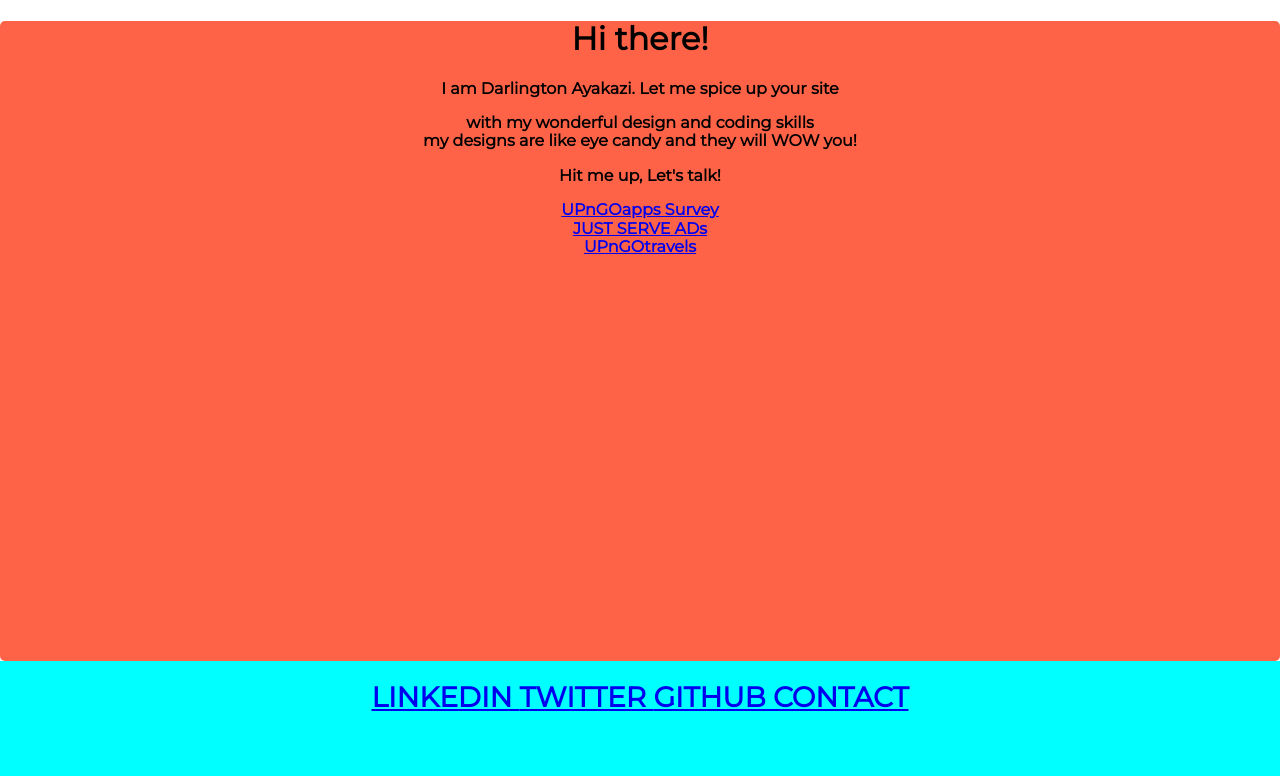
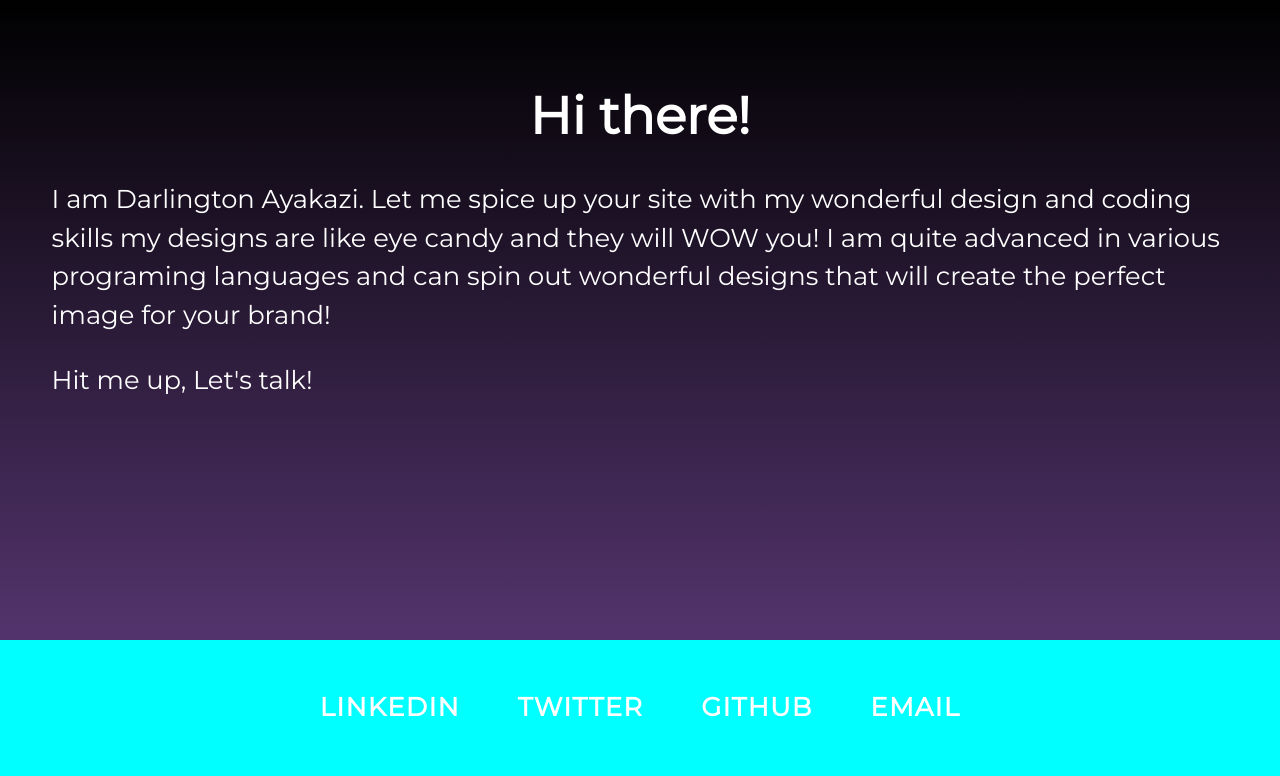
Before and after one commit to darl4real/DarlAyakazi.github.io, a plain HTML site: page index.html in a window 1280 px wide. Drawn offline with Linux system fonts and the light colour scheme.

Commit message:
styleshet replaced

```diff
--- a/index.html
+++ b/index.html
@@ -12,49 +12,30 @@
 </head>
 
 <body>
-  <section class="main">
-    <center><h1>Hi there!</h1></center>
-  <center><p> I am Darlington Ayakazi. Let me spice up your site
-      <div>with my wonderful design and coding skills </div>
-      <div> my designs are like eye candy and they will WOW you! </div>
-    </p><center>
+  <section>
+    <div class="container">
+      <h1>
+          Hi there!
+      </h1>
+      <p>
+  I am Darlington Ayakazi. Let me spice up your site
+  with my wonderful design and coding skills
+   my designs are like eye candy and they will WOW you!
+  I am quite advanced in various programing languages and
+  can spin out wonderful designs that will create the perfect
+  image for your brand!
       <p>Hit me up, Let's talk!</p>
 
-<div>
-<a href="http://www.upngoapps.com/">
-   	UPnGOapps Survey
-</a>
 </div>
-<div>
-<a href="http://www.justserveads.upngoapps.com/">
-   	JUST SERVE ADs
-</div>
-</a>
-<div>
-<a href="http://www.upngotravels.com/">
-  	 UPnGOtravels
-</div>
-</a>
-<p>
-  </section>
+</section>
 
-  <footer class="main">
-    <center><h1><a href="https://www.linkedin.com/in/darlington-ayakazi-14488814/">
-      LINKEDIN
-      </a>
-
-<a href="https://twitter.com/darl4real">
-      TWITTER
-      </a>
-
-      <a href="https://github.com/darl4real">
-        GITHUB
-        </a>
-
-        <a href="darl4real@hotmail.com">
-        CONTACT</a>
-      </h1></center>
-
+<footer>
+  <div class="container">
+    <a href="https://www.linkedin.com/in/darlington-ayakazi-14488814/">Linkedin</a>
+      <a href="https://twitter.com/darl4real">Twitter</a>
+      <a href="https://github.com/darl4real">Github</a>
+      <a href="darl4real@hotmail.com">Email</a>
+      </div>
   </footer>
 </body>
 
--- a/stylesheet.css
+++ b/stylesheet.css
@@ -1,67 +1,73 @@
 /*-LAYOUT */
 section {
-  background-color: #FF6347;
   height: 80vh;
-  border-radius: 5px;
-  font-family: 'Montserrat', sans-serif;
-  font-weight: 900;
-  font-size:16px;
-  }
-  <style>
-  a:link {
-      color: 1e90ff;
-      background-color: transparent;
-      text-decoration: none;
-      span.navigationSpace {
-    margin-left: 50px;
-}
+  overflow:hidden;
+
 }
 
-  a:visited {
-      color: orange;
-      background-color: transparent;
-      text-decoration: none;
-}span.navigationSpace {
-    margin-left: 140px;
+footer {
+  height: 20vh;
+   text-align: center;
+   overflow:hidden;
 }
+h1 {
+  text-align: center;
+}
+.container {
+  padding: 2em;
 }
 
-  a:hover {
-      color: red;
-      background-color: transparent;
-      text-decoration: none;
-  }span.navigationSpace {
-    margin-left: 140px;
+/* TYPOGRAPHY */
+
+body,
+html {
+  font-family: 'Montserrat', sans-serif;
+  font-size: calc(13px + 1vw);
+}
+h1 {
+  font-weight: 900;
+  font-size: 2rem;
+}
+p {
+  text-align: left;
+  line-height: 1.5;
 }
 
-  a:active {
-      color: yellow;
-      background-color: transparent;
+footer a {
+  font-weight: 700;
+  font-size: 1.0em;
+  padding: 1vw 2vw;
   text-decoration: none;
-      span.navigationSpace {
-    margin-left: 140px;
+  text-transform: uppercase;
+  letter-spacing: 0.05em;
+  color: white;
 }
+section a {
+  font-weight: 700;
+  color: white;
 }
-  </style>;
+/* THEME  */
 
-.main {
-  background: ;
-  border-radius: 5px;
-  padding:1px;
-  font-size: 110%;
+body {
+  background: cyan;
+  color:white;
 }
 
+header {
+  background: yellow;
+}
+
+section {
+  /* background: #607d8b; */
+  /* background: #e8cbc0; /* fallback for old browsers */
+  /* background: -webkit-linear-gradient(to right, #e8cbc0, #636fa4); /* Chrome 10-25, Safari 5.1-6 */
+  /* background: linear-gradient(to right, #e8cbc0, #636fa4); /* W3C, IE 10+/ Edge, Firefox 16+, Chrome 26+, Opera 12+, Safari 7+ */ */ */ */
+  background: #000000;  /* fallback for old browsers */
+background: -webkit-linear-gradient(to top, #53346D, #000000);  /* Chrome 10-25, Safari 5.1-6 */
+background: linear-gradient(to top, #53346D, #000000); /* W3C, IE 10+/ Edge, Firefox 16+, Chrome 26+, Opera 12+, Safari 7+ */
+
+}
 
 footer {
-  background-color: #00FFFF;
-  padding:1px;
-  height: 20vh;
-  font-family: 'Montserrat', sans-serif;
-  font-weight: 700;
-  font-size:14px;
-  span.navigationSpace {
-    margin-left: 50px;
+  background: cyan;
 }
-
-
-}
```
Lines whose indentation alone changed are shown as unchanged.
